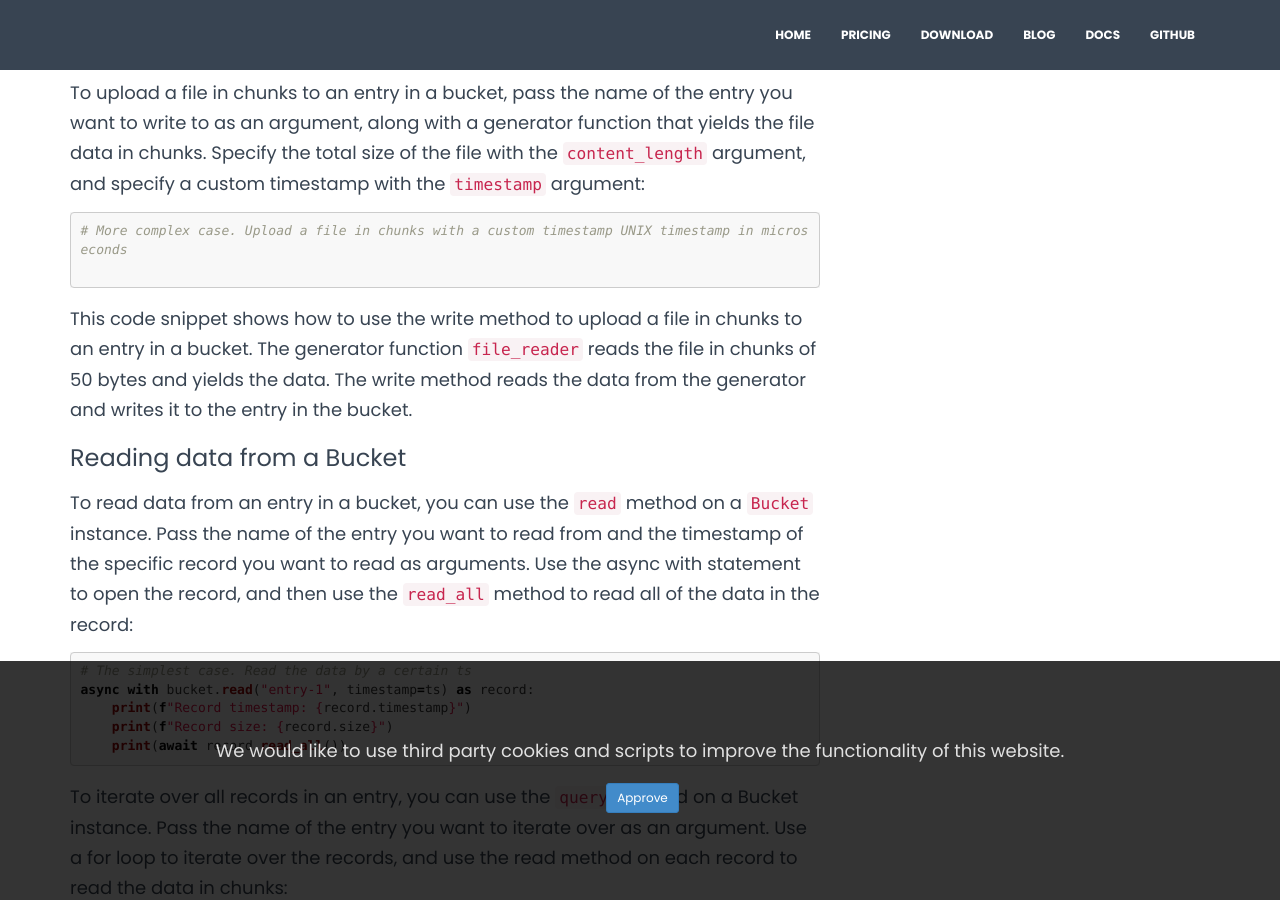
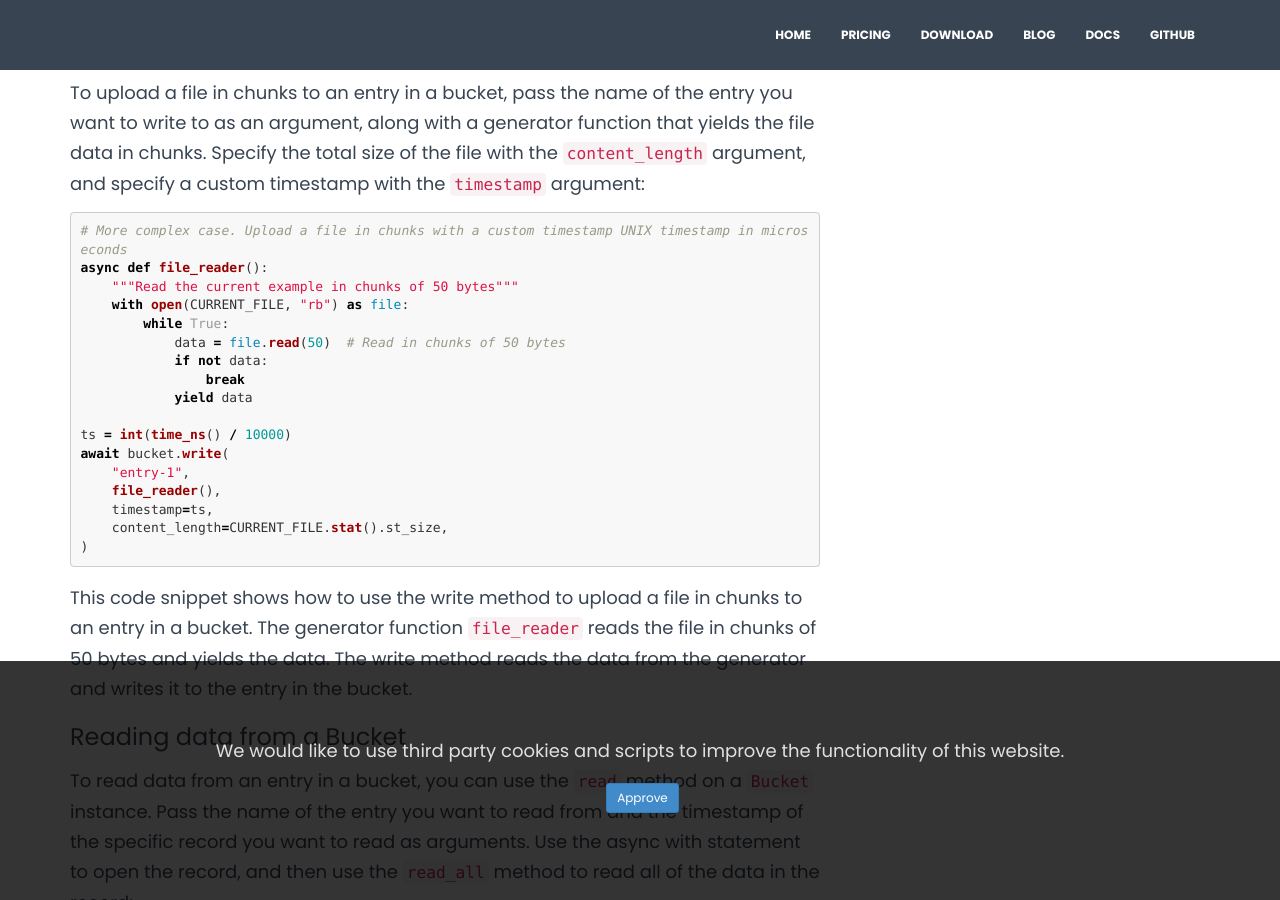
Before and after one commit to reductstore/homepage, a Jekyll site: the page built from _posts/2023-01-09-py-sdk-quick-start.md, in a window 1280 px wide and 900 px high, scrolled down 2996 px. Built offline with Jekyll 4.4.1, drawn with Linux system fonts in a browser that asks for light colours; nearby versions of some CDN libraries.

Commit message:
fix example

````diff
--- a/_posts/2023-01-09-py-sdk-quick-start.md
+++ b/_posts/2023-01-09-py-sdk-quick-start.md
@@ -156,7 +156,22 @@ argument:
 
 ```python
 # More complex case. Upload a file in chunks with a custom timestamp UNIX timestamp in microseconds
+async def file_reader():
+    """Read the current example in chunks of 50 bytes"""
+    with open(CURRENT_FILE, "rb") as file:
+        while True:
+            data = file.read(50)  # Read in chunks of 50 bytes
+            if not data:
+                break
+            yield data
 
+ts = int(time_ns() / 10000)
+await bucket.write(
+    "entry-1",
+    file_reader(),
+    timestamp=ts,
+    content_length=CURRENT_FILE.stat().st_size,
+)
 ```
 
 This code snippet shows how to use the write method to upload a file in chunks to an entry in a bucket. The generator
````
